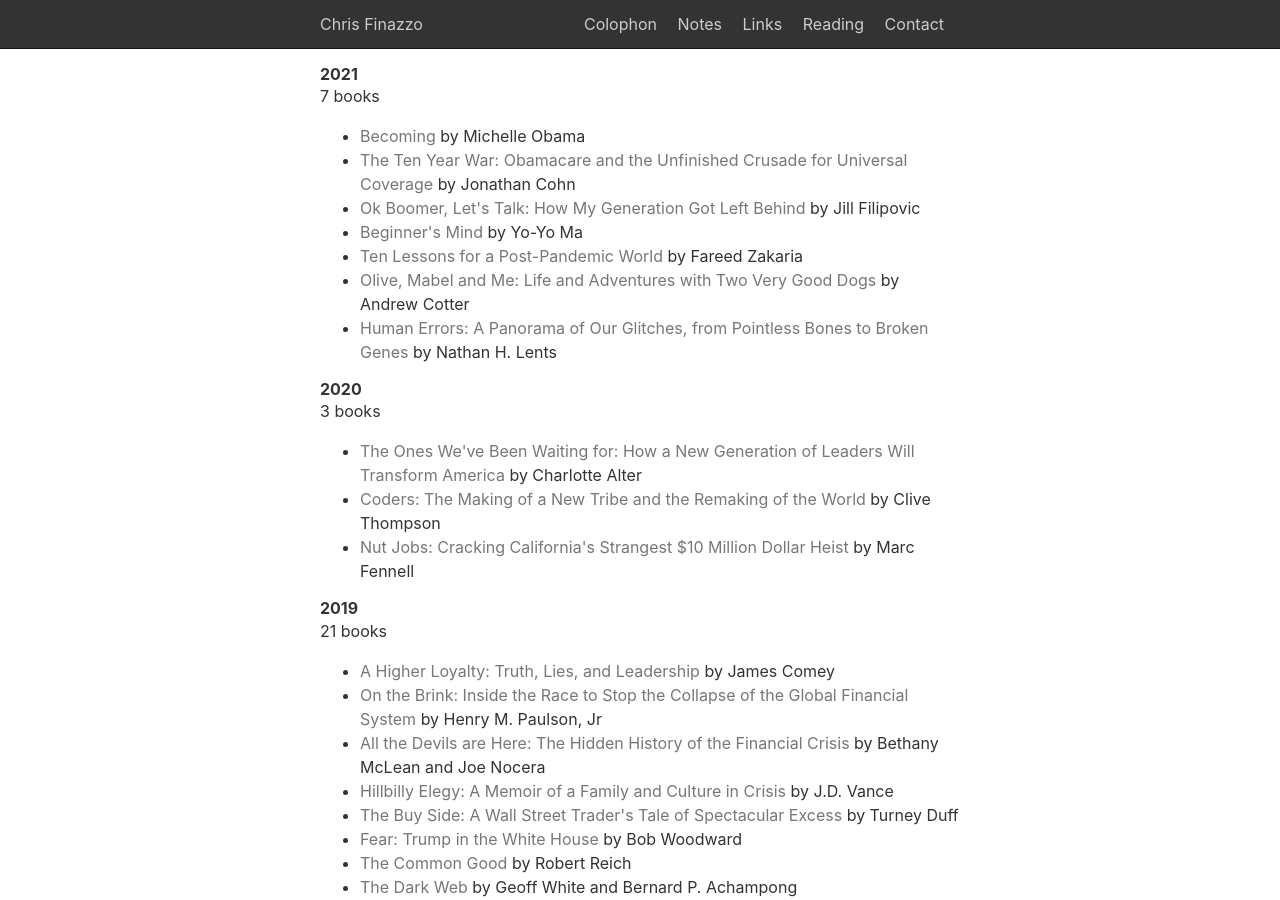
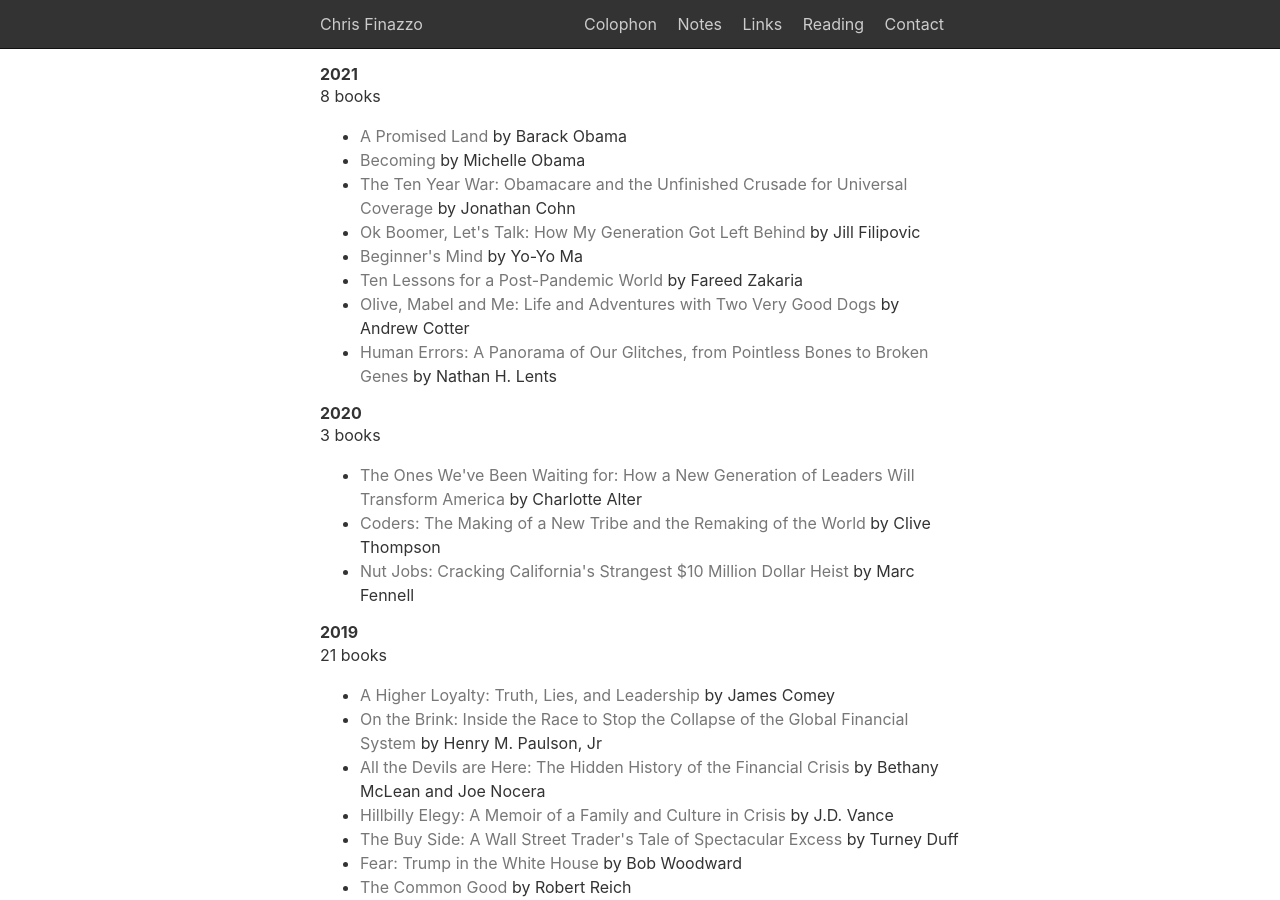
Before and after one commit to chrisfinazzo/blog, a Jekyll site: the page built from reading.md, in a window 1280 px wide and 900 px high. Built offline with Jekyll 4.4.1, drawn with Linux system fonts in a browser that asks for light colours.

Commit message:
Update Reading List

```diff
--- a/_data/reading.yml
+++ b/_data/reading.yml
@@ -1,5 +1,9 @@
   - year: "2021"
     books:
+      - title: "A Promised Land"
+        author: Barack Obama
+        link: https://www.goodreads.com/book/show/55359704-a-promised-land
+
       - title: "Becoming"
         author: Michelle Obama
         link: https://openlibrary.org/works/OL19756681W/Becoming?edition=
```
